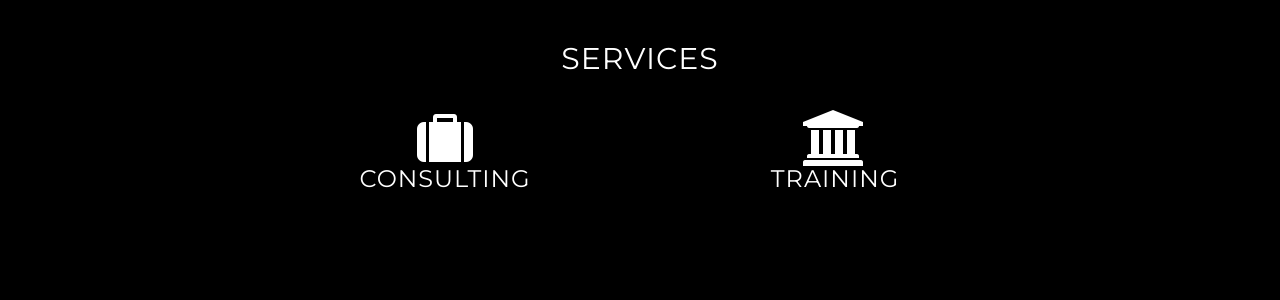
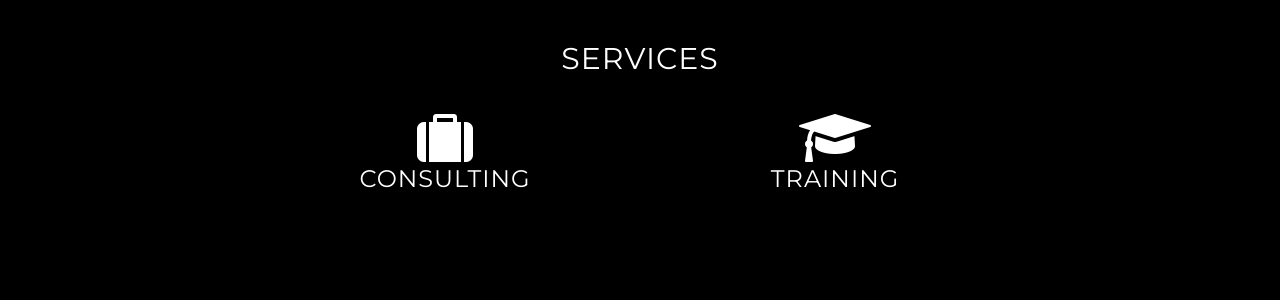
Before and after one commit to agileleadership/agileleadership.github.io, a Jekyll site: the page built from index.html, in a window 1280 px wide and 900 px high, scrolled down 958 px. Shown: the part 150-450 px from the top of the window. Built offline with Jekyll 4.4.1, drawn with Linux system fonts in a browser that asks for light colours; nearby versions of some CDN libraries.

Commit message:
Update index.html

```diff
--- a/index.html
+++ b/index.html
@@ -33,7 +33,7 @@ layout: default
                 </div>
                 <div class="col-sm-6">
                     <div class="about-content">
-                        <i class="fa fa-university fa-4x"></i>
+                        <i class="fa fa-graduation-cap fa-4x"></i>
                         <h3>Training</h3>
                         <p></p>
                     </div>
```
